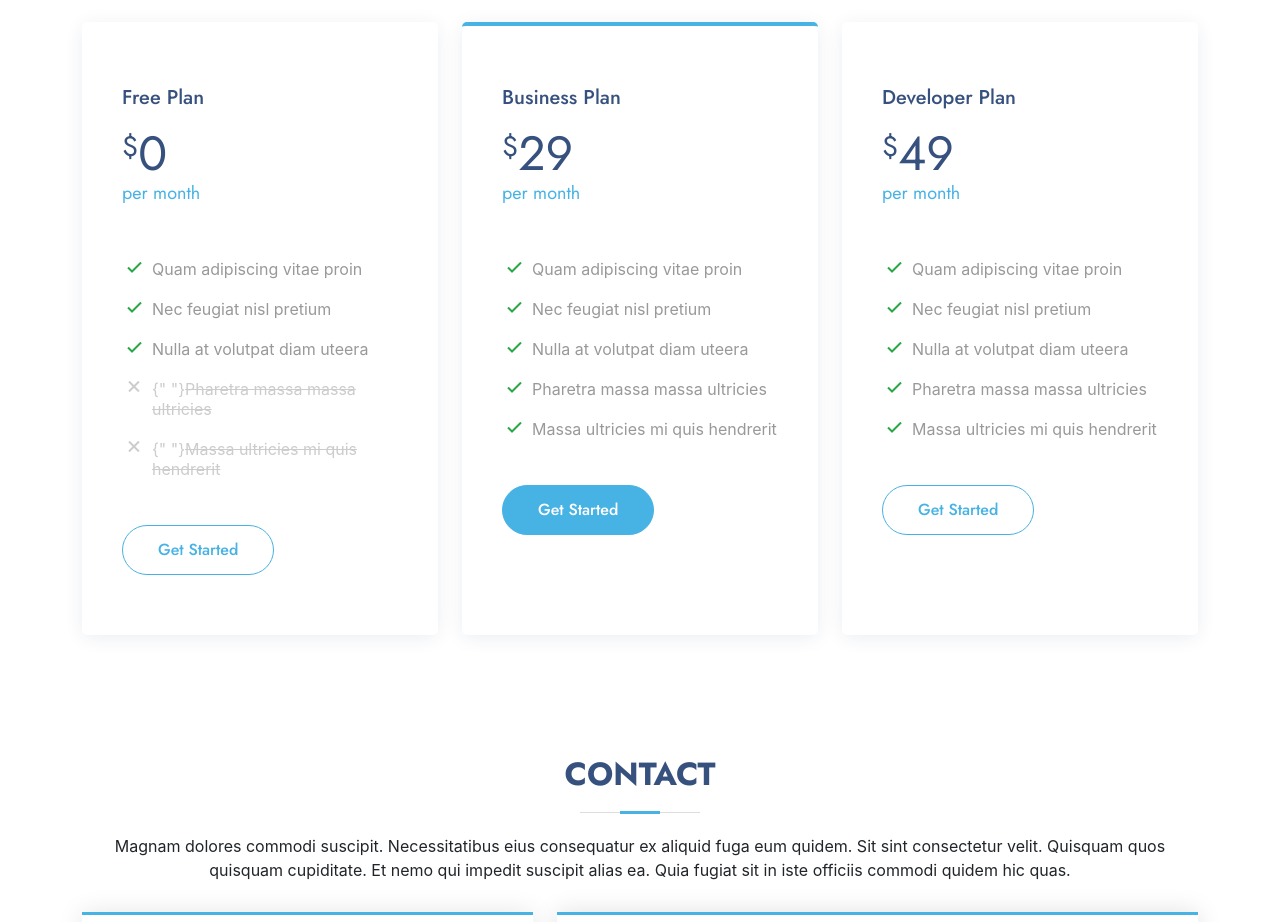
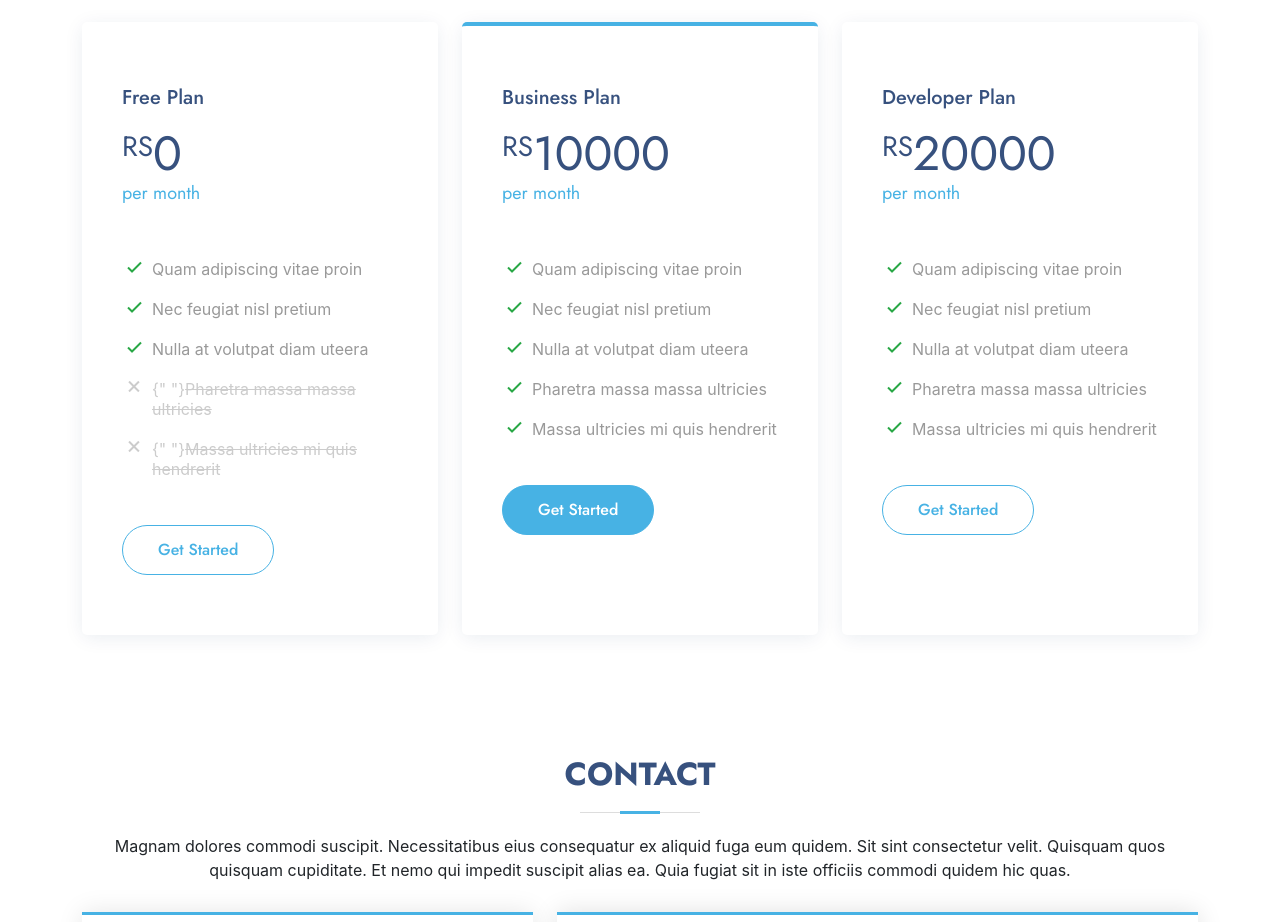
Before and after one commit to Nabia-Sheikh/react-landing-page, a React (Create React App) app: page / in a window 1280 px wide. Shown: the part 3460-4382 px from the top of the page. Built offline with nearby package versions, Linux system fonts and the light colour scheme.

Commit message:
rm Warnings

```diff
--- a/src/components/Pricing.js
+++ b/src/components/Pricing.js
@@ -20,7 +20,7 @@ const Pricing = () => {
         <div className="box">
           <h3>Free Plan</h3>
           <h4>
-            <sup>$</sup>0<span>per month</span>
+            <sup>RS</sup>0<span>per month</span>
           </h4>
           <ul>
             <li>
@@ -50,7 +50,7 @@ const Pricing = () => {
         <div className="box featured">
           <h3>Business Plan</h3>
           <h4>
-            <sup>$</sup>29<span>per month</span>
+            <sup>RS</sup>10000<span>per month</span>
           </h4>
           <ul>
             <li>
@@ -79,7 +79,7 @@ const Pricing = () => {
         <div className="box">
           <h3>Developer Plan</h3>
           <h4>
-            <sup>$</sup>49<span>per month</span>
+            <sup>RS</sup>20000<span>per month</span>
           </h4>
           <ul>
             <li>
```
